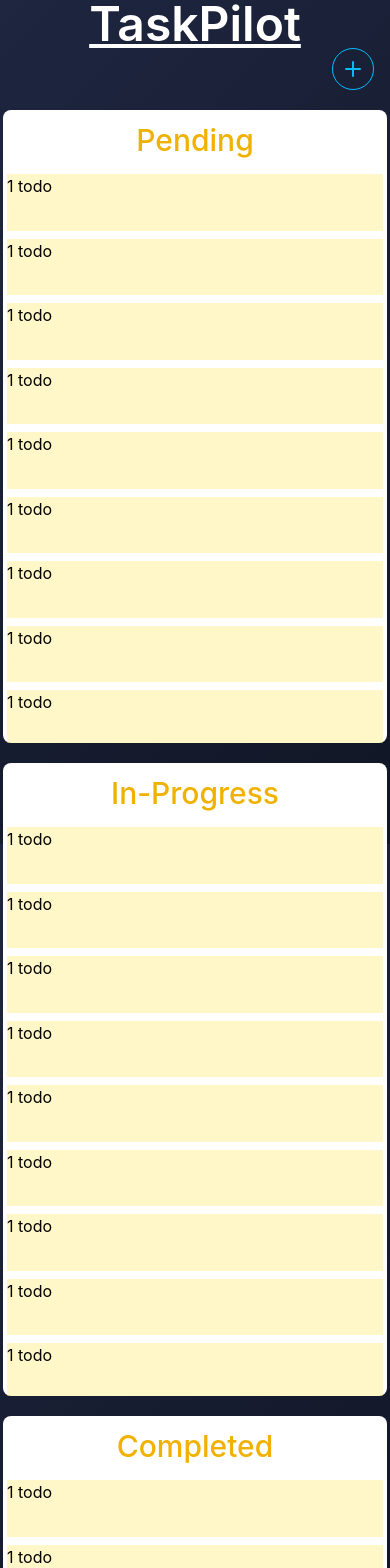
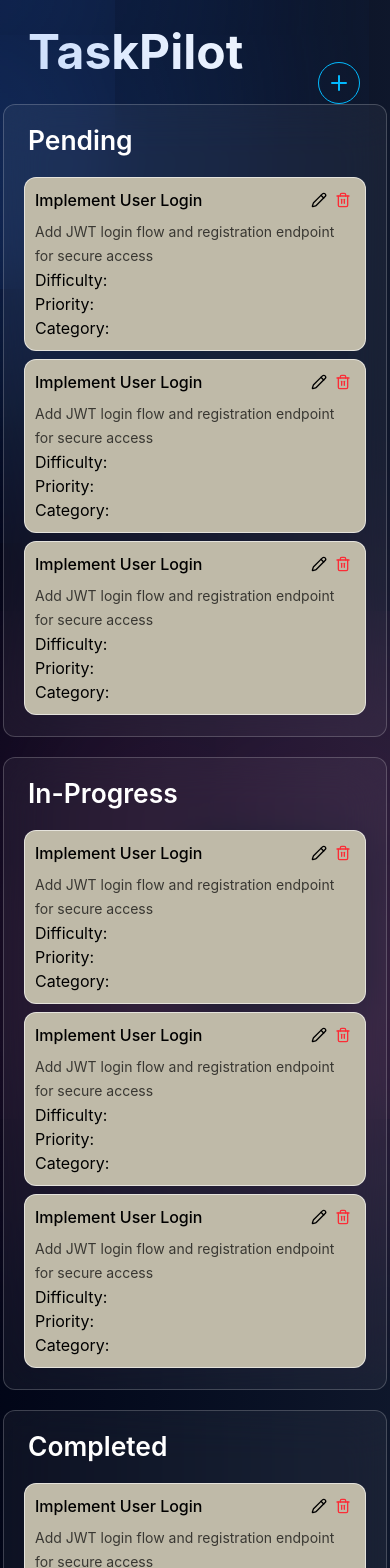
Before and after one commit to jatin-99A/TaskPilot, a React (Vite) app: page / in a window 390 px wide. Shown: the top 1568 px of the page. Built offline with nearby package versions, Linux system fonts and the light colour scheme.

Commit message:
feat: enhance Todo application with new components, form validation, and improved styling

```diff
--- a/src/App.tsx
+++ b/src/App.tsx
@@ -9,14 +9,16 @@ const App = () => {
   const [isPopUpContainerOpen, setIsPopUpContainerOpen] = React.useState<boolean>(false);
 
   return (
-    <div className="relative">
-      <h1 className="text-5xl text-center font-semibold text-white underline">TaskPilot</h1>
+    <div className="relative h-full w-full bg-linear-to-r from-slate-950 to-slate-900 p-3.5">
+      <div className="h-40 w-40 shadow-[0_0_700px_200px_rgba(59,130,246,0.3)] fixed left-0 -translate-x-full "></div>
+      <div className="h-40 w-40 shadow-[0_0_700px_200px_rgba(236,72,153,0.18)] fixed bottom-0 left-1/2 translate-y-full "></div>
+      <h1 className="text-5xl font-bold text-white text-left m-3.5 -mb-3.5">TaskPilot</h1>
       <div className="flex justify-end px-4" >
         <div className="p-2 w-fit rounded-full border border-sky-400 cursor-pointer hover:bg-sky-400/20 transition-all duration-75" onClick={() => setIsPopUpContainerOpen(!isPopUpContainerOpen)}>
           <Plus className="text-sky-400" />
         </div>
       </div>
-      <div className="w-full todo-container flex flex-col lg:flex-row items-center gap-5 mt-5 lg:mt-0 lg:justify-around lg:h-[90vh]">
+      <div className="w-full todo-container flex flex-col lg:flex-row items-center gap-5 lg:mt-0 lg:justify-around lg:h-[90vh]">
         <Todo container_name="Pending" />
         <Todo container_name="In-Progress" />
         <Todo container_name="Completed" />
--- a/src/components/AddTodoForm.tsx
+++ b/src/components/AddTodoForm.tsx
@@ -4,11 +4,24 @@ import type { TodoDataType } from "../type";
 const AddTodoForm = () => {
     const [data, setData] = React.useState<TodoDataType | null>(null);
 
+    // Handling form submission
+    const handleSubmit = (e: React.SubmitEvent<HTMLFormElement>) => {
+        e.preventDefault();
+        const data = Object.fromEntries(new FormData(e.currentTarget)) as unknown as TodoDataType;
+
+        if (!Object.values(data).every(value => value !== "") || !data.category || !data.priority || !data.difficulty ) {
+            alert("All fields are required. Please fill all the fields before submitting");
+            return;
+        }
+
+        console.log(data)
+    }
+
+
     const inputClass = "w-full px-3 py-2 rounded-md border border-yellow-400/40 bg-yellow-50/30 text-yellow-900 placeholder-yellow-500 focus:outline-none focus:ring-2 focus:ring-yellow-400";
 
-
     return (
-        <form className="w-full md:w-[70vw] lg:w-[60vw] bg-white rounded-lg flex flex-col justify-center gap-5 items-center p-6">
+        <form onSubmit={(e) => handleSubmit(e)} className="w-full md:w-[70vw] lg:w-[60vw] bg-white rounded-lg flex flex-col justify-center gap-5 items-center p-6">
             <h1 className="text-3xl font-bold">Register Todo</h1>
 
             {/* Title */}
@@ -85,7 +98,7 @@ const AddTodoForm = () => {
                     </div>
                 </div>
 
-                <button className="p-2.5 bg-yellow-400 rounded-lg text-white font-bold hover:bg-yellow-300 transition-all duration-75 cursor-pointer">Add Todo</button>
+                <button type="submit" className="p-2.5 bg-yellow-400 rounded-lg text-white font-bold hover:bg-yellow-300 transition-all duration-75 cursor-pointer">Add Todo</button>
 
             </div>
         </form>
--- a/src/components/PopUpContainer.tsx
+++ b/src/components/PopUpContainer.tsx
@@ -1,8 +1,14 @@
+import * as React from "react"
 
-const PopUpContainer = ({isPopUpContaineerOpen ,children}: {children: React.ReactNode,  isPopUpContaineerOpen: boolean}) => {
+const PopUpContainer = ({ isPopUpContaineerOpen, children }: { children: React.ReactNode, isPopUpContaineerOpen: boolean }) => {
+
+  React.useEffect(() => {
+    document.body.style.overflow = isPopUpContaineerOpen ? "hidden" : "";
+  }, [isPopUpContaineerOpen])
+
   return (
-    <div className={`h-full w-full bg-black/80 flex items-center justify-center fixed top-0 left-0 max-h-screen overflow-hidden ${!isPopUpContaineerOpen && 'hidden'}`}>
-        {children}
+    <div className={`h-full w-full bg-black/80 backdrop-blur-[10px] flex items-center justify-center fixed top-0 left-0 max-h-screen overflow-hidden ${!isPopUpContaineerOpen && 'hidden'}`}>
+      {children}
     </div>
   )
 }
--- /dev/null
+++ b/src/components/Task.tsx
@@ -0,0 +1,26 @@
+import { Pencil, Trash } from "lucide-react"
+import type { TodoDataType } from "../type"
+
+
+const Task = ({title, description, difficulty, priority, category}: TodoDataType) => {
+  return (
+    <div className="w-full p-2.5 bg-[#BFBAA8] rounded-xl border border-white/60">
+        <div className="flex justify-between">
+            <aside><h1 className="font-medium">{title}</h1></aside>
+            <aside className="flex">
+                <Pencil className="cursor-pointer hover:bg-black/10 p-1 rounded-md"/>
+                <Trash className="text-red-500 cursor-pointer hover:bg-red-500/10 p-1 rounded-md"/>
+            </aside>
+        </div>
+        <p className="text-[14px] text-black/70 mt-2 leading-6">{description}</p>
+        <div>
+            <h3>Difficulty: <span>{difficulty}</span></h3>
+            <h3>Priority: <span>{priority}</span></h3>
+            <h3>Category: <span>{category}</span></h3>
+        </div>
+
+    </div>
+  )
+}
+
+export default Task
--- a/src/components/Todo.tsx
+++ b/src/components/Todo.tsx
@@ -1,34 +1,38 @@
+import Task from "./Task";
+
 const Todo = ({ container_name }: { container_name: string }) => {
   return (
-    <div className="h-[75vh] w-96 bg-white rounded-lg flex flex-col">
+    <div className="h-[75vh] w-96 bg-white/5 backdrop-blur-xl rounded-xl flex flex-col border border-white/20 p-4">
 
-      <h1 className="text-yellow-500 text-3xl text-center m-3 font-medium">
+      <h1 className="text-white text-[1.65rem] text-left mb-3 ml-2 font-semibold">
         {container_name}
       </h1>
 
       <div className="flex-1 p-1 flex flex-col gap-2 overflow-y-auto">
-        <div className="w-full min-h-[10%] bg-yellow-300/25">1 todo</div>
-        <div className="w-full min-h-[10%] bg-yellow-300/25">1 todo</div>
-        <div className="w-full min-h-[10%] bg-yellow-300/25">1 todo</div>
-        <div className="w-full min-h-[10%] bg-yellow-300/25">1 todo</div>
-        <div className="w-full min-h-[10%] bg-yellow-300/25">1 todo</div>
-        <div className="w-full min-h-[10%] bg-yellow-300/25">1 todo</div>
-        <div className="w-full min-h-[10%] bg-yellow-300/25">1 todo</div>
-        <div className="w-full min-h-[10%] bg-yellow-300/25">1 todo</div>
-        <div className="w-full min-h-[10%] bg-yellow-300/25">1 todo</div>
-        <div className="w-full min-h-[10%] bg-yellow-300/25">1 todo</div>
-        <div className="w-full min-h-[10%] bg-yellow-300/25">1 todo</div>
-        <div className="w-full min-h-[10%] bg-yellow-300/25">1 todo</div>
-        <div className="w-full min-h-[10%] bg-yellow-300/25">1 todo</div>
-        <div className="w-full min-h-[10%] bg-yellow-300/25">1 todo</div>
-        <div className="w-full min-h-[10%] bg-yellow-300/25">1 todo</div>
-        <div className="w-full min-h-[10%] bg-yellow-300/25">1 todo</div>
-        <div className="w-full min-h-[10%] bg-yellow-300/25">1 todo</div>
-        <div className="w-full min-h-[10%] bg-yellow-300/25">1 todo</div>
-        <div className="w-full min-h-[10%] bg-yellow-300/25">1 todo</div>
-        <div className="w-full min-h-[10%] bg-yellow-300/25">1 todo</div>
-        <div className="w-full min-h-[10%] bg-yellow-300/25">1 todo</div>
-        <div className="w-full min-h-[10%] bg-yellow-300/25">1 todo</div>
+        <Task
+        title="Implement User Login"
+        description="Add JWT login flow and registration endpoint for secure access"
+        />
+        <Task
+        title="Implement User Login"
+        description="Add JWT login flow and registration endpoint for secure access"
+        />
+        <Task
+        title="Implement User Login"
+        description="Add JWT login flow and registration endpoint for secure access"
+        />
+        <Task
+        title="Implement User Login"
+        description="Add JWT login flow and registration endpoint for secure access"
+        />
+        <Task
+        title="Implement User Login"
+        description="Add JWT login flow and registration endpoint for secure access"
+        />
+        <Task
+        title="Implement User Login"
+        description="Add JWT login flow and registration endpoint for secure access"
+        />
       </div>
     </div>
   );
--- /dev/null
+++ b/src/hooks/useRegisterTodo.tsx
@@ -0,0 +1,8 @@
+import type { ResponseType, TodoDataType } from "../type";
+import { registerData } from "../utils/utils";
+
+export const useRegisterTodo = (data: TodoDataType):ResponseType => {
+    registerData("todo", data);
+
+    return { success: true }
+}
--- a/src/index.css
+++ b/src/index.css
@@ -1,9 +1,10 @@
 @import "tailwindcss";
 
+
+*{
+  box-sizing: border-box;
+}
 html,body{
   height: 100%;
   width: 100%;
-  background: linear-gradient(135deg, #1e2640 0%, #111625 100%);
-  background-attachment: fixed;
-  box-sizing: border-box;
 }
--- a/src/type.d.ts
+++ b/src/type.d.ts
@@ -8,3 +8,7 @@ export interface TodoDataType {
     category: "work" | "personal"| "urgent",
     state: "pending" | "in-progress" | "completed",
 }
+
+export interface ResponseType {
+    success: boolean
+}
--- /dev/null
+++ b/src/utils/utils.ts
@@ -0,0 +1,15 @@
+import type { ResponseType, TodoDataType } from "../type"
+
+export const registerData = (key: string, data: TodoDataType): ResponseType => {
+    const json = JSON.stringify(data);
+    localStorage.setItem(key, json as unknown as string);
+    return { success: true };
+}
+
+export const getData = (key: string): TodoDataType | null => {
+    const json = localStorage.getItem(key);
+    if (json) {
+        return JSON.parse(json);
+    }
+    return null;
+}
```
